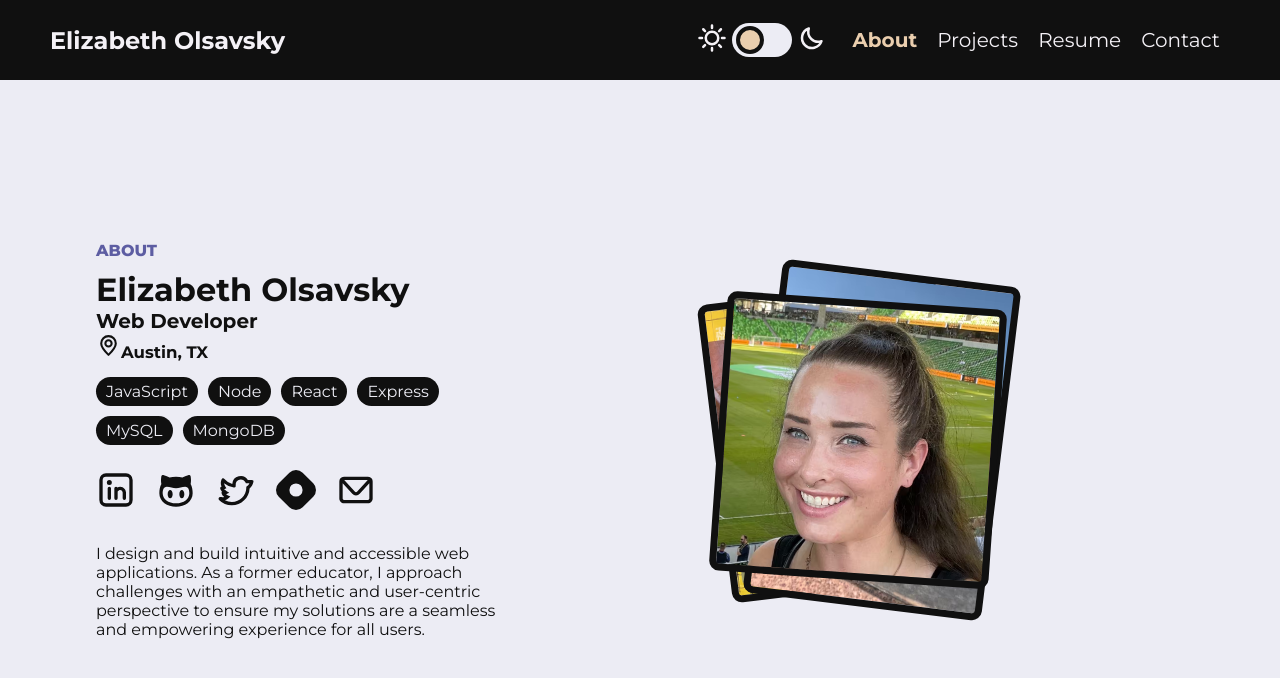
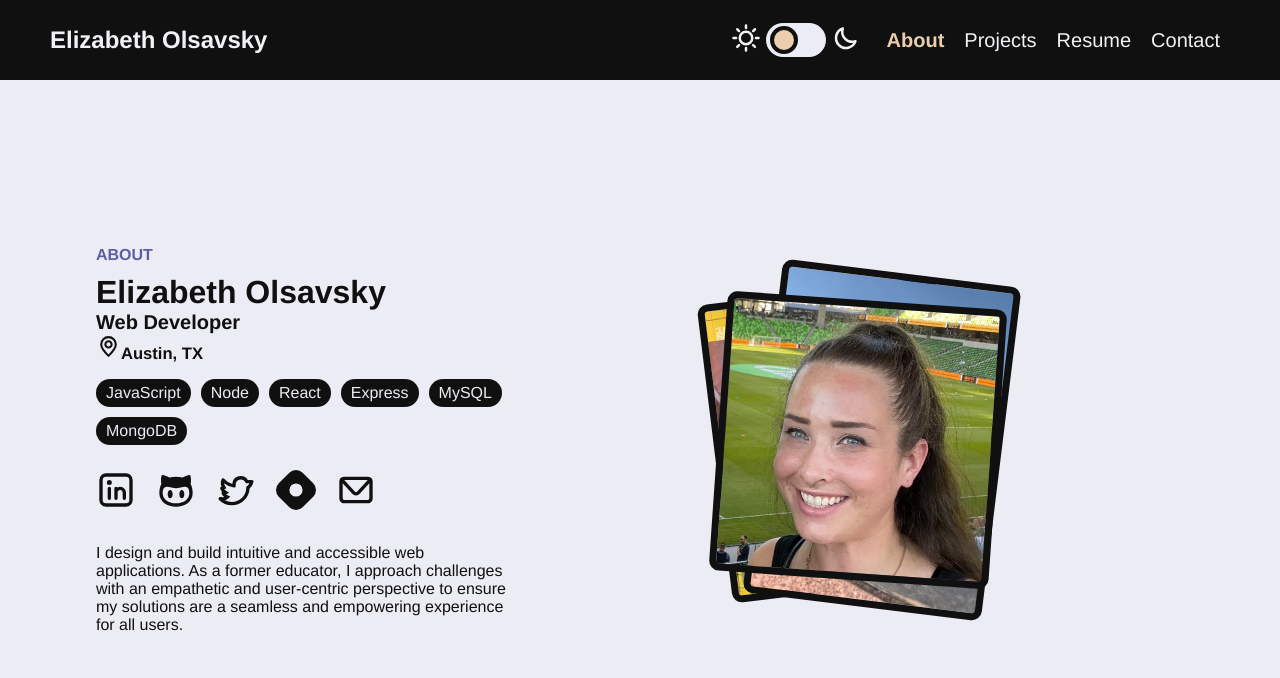
Before and after one commit to elizabetholsavsky/portfolio, a React (Create React App) app: page / in a window 1280 px wide. Shown: the top 678 px of the page. Built offline with nearby package versions, Linux system fonts and the light colour scheme.

Commit message:
change font

```diff
--- a/public/index.html
+++ b/public/index.html
@@ -8,10 +8,6 @@
       name="description"
       content="Elizabeth Olsavsky is a full stack web developer. View her current portfolio including recent projects utilizing JavaScript, Node, mySQL, Sequelize, Express, Bcrypt, APIs, Handlebars, Bootstrap, and CSS. View or download her resume to see past experiences and education."
     />
-    <!-- Google font -->
-    <link rel="preconnect" href="https://fonts.googleapis.com">
-<link rel="preconnect" href="https://fonts.gstatic.com" crossorigin>
-<link href="https://fonts.googleapis.com/css2?family=Montserrat:wght@400;700;800&display=swap" rel="stylesheet">
     <!-- FAVICONS -->
     <link rel="manifest" href="site.webmanifest">
     <link rel="apple-touch-icon" sizes="180x180" href="favicons/apple-touch-icon.png">
--- a/src/App.css
+++ b/src/App.css
@@ -3,7 +3,7 @@
     margin: 0;
     padding: 0;
     scroll-behavior: smooth;
-    font-family: 'Montserrat', sans-serif;
+    font-family: 'Helvetica', sans-serif;
     transition: all 0.04s ease-in;
 }
 
--- a/src/components/ScrollContainer/About/AboutImages.js
+++ b/src/components/ScrollContainer/About/AboutImages.js
@@ -104,7 +104,7 @@ const AboutImages = () => {
             onClick={() => handleImageClick({
                 image: require('../images/about-img/avif/Elizabeth.avif'),
                 imagePng: require('../images/about-img/img/Elizabeth.jpg'),
-                caption: "me!",
+                caption: "I enjoy coding, reading graphic novels, and roller skating.",
                 })
             }
             style={{
```
